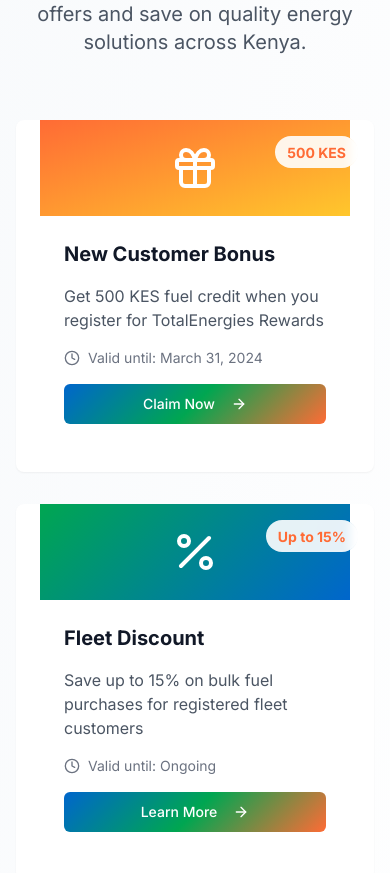
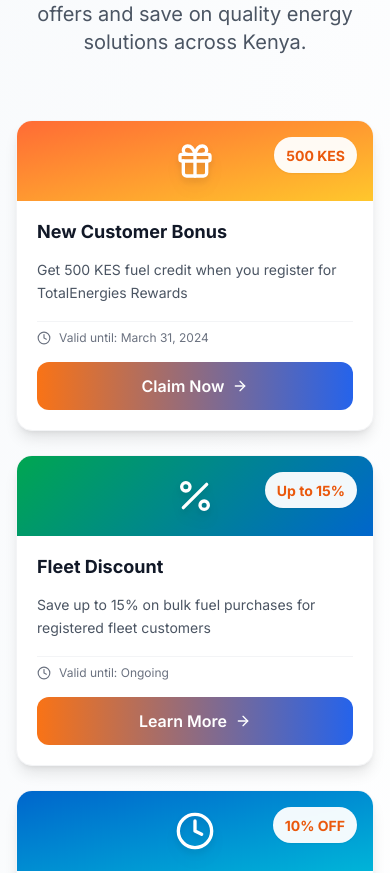
Before and after one commit to mercy-ndiritu/totalrebrand-frontend, a React (Vite) app: page / in a window 390 px wide. Shown: the part 5805-6678 px from the top of the page. Built offline with nearby package versions, Linux system fonts and the light colour scheme.

Commit message:
feat: Update PromotionsSection and button styles for improved UI consistency and responsiveness

```diff
--- a/src/components/PromotionSection.tsx
+++ b/src/components/PromotionSection.tsx
@@ -53,42 +53,50 @@
         </div>
 
         {/* Promotions Grid */}
-        <div className="grid md:grid-cols-3 gap-8 mb-16">
+        {/* Promotions Grid */}
+        <div className="grid grid-cols-1 md:grid-cols-2 lg:grid-cols-3 gap-6 lg:gap-8 mb-12 lg:mb-16">
           {promotions.map((promo, index) => (
-            <Card
+            <div
               key={promo.title}
-              className="group hover:shadow-2xl transition-all duration-300 border-0 shadow-lg hover:-translate-y-2 animate-fade-in overflow-hidden relative"
-              style={{ animationDelay: `${index * 0.1}s` }}
+              className="group bg-white rounded-2xl shadow-lg hover:shadow-2xl transition-all duration-300 border border-gray-100 hover:-translate-y-2 overflow-hidden relative h-full flex flex-col"
+              style={{
+                animation: `fadeInUp 0.6s ease-out ${index * 0.1}s both`
+              }}
             >
               {/* Discount Badge */}
-              <div className="absolute top-4 right-4 bg-white/90 backdrop-blur-sm rounded-full px-3 py-1 z-10">
-                <span className="text-sm font-bold text-energy-accent">{promo.discount}</span>
+              <div className="absolute top-4 right-4 bg-white/95 backdrop-blur-sm rounded-full px-3 py-1.5 z-10 shadow-sm">
+                <span className="text-sm font-bold text-orange-600">{promo.discount}</span>
               </div>
 
-              <CardContent className="p-0">
-                <div className={`${promo.gradient} h-24 flex items-center justify-center`}>
-                  <promo.icon className="h-12 w-12 text-white" />
+              {/* Icon Header */}
+              <div className={`${promo.gradient} h-20 sm:h-24 flex items-center justify-center relative`}>
+                <promo.icon className="h-10 w-10 sm:h-12 sm:w-12 text-white drop-shadow-lg" />
+              </div>
+
+              {/* Card Content */}
+              <div className="p-5 lg:p-6 space-y-4 flex-1 flex flex-col">
+                <h3 className="text-lg lg:text-xl font-bold text-gray-900 leading-tight">
+                  {promo.title}
+                </h3>
+                <p className="text-gray-600 text-sm lg:text-base leading-relaxed flex-1">
+                  {promo.description}
+                </p>
+
+                {/* Validity */}
+                <div className="flex items-center text-xs lg:text-sm text-gray-500 pt-2 border-t border-gray-100">
+                  <Clock className="h-3.5 w-3.5 lg:h-4 lg:w-4 mr-2 flex-shrink-0" />
+                  <span>Valid until: {promo.validUntil}</span>
                 </div>
 
-                <div className="p-6 space-y-4">
-                  <h3 className="text-xl font-bold text-gray-900">{promo.title}</h3>
-                  <p className="text-gray-600">{promo.description}</p>
-
-                  <div className="flex items-center text-sm text-gray-500">
-                    <Clock className="h-4 w-4 mr-2" />
-                    Valid until: {promo.validUntil}
-                  </div>
-
-                  <Button className="w-full bg-energy-gradient hover:opacity-90 text-white group-hover:scale-105 transition-transform">
-                    {promo.ctaText}
-                    <ArrowRight className="ml-2 h-4 w-4" />
-                  </Button>
-                </div>
-              </CardContent>
-            </Card>
+                {/* CTA Button */}
+                <button className="w-full bg-gradient-to-r from-orange-500 to-blue-600 hover:from-orange-600 hover:to-blue-700 text-white font-semibold py-3 px-4 rounded-xl transition-all duration-200 group-hover:scale-105 flex items-center justify-center space-x-2 mt-4">
+                  <span>{promo.ctaText}</span>
+                  <ArrowRight className="h-4 w-4 group-hover:translate-x-1 transition-transform" />
+                </button>
+              </div>
+            </div>
           ))}
         </div>
-
         {/* Newsletter Signup */}
         <div className="bg-white rounded-3xl p-8 lg:p-12 shadow-lg border border-gray-100 text-center animate-fade-in">
           <h3 className="text-3xl font-bold text-gray-900 mb-4">
--- a/src/components/ServicesSection.tsx
+++ b/src/components/ServicesSection.tsx
@@ -106,7 +106,7 @@
               <Button size="lg" className="bg-energy-gradient hover:opacity-90 text-white px-8 py-4 rounded-full">
                 Get Quote
               </Button>
-              <Button size="lg" variant="outline" className="border-2 border-energy-primary text-energy-primary hover:bg-energy-primary hover:text-white px-8 py-4 rounded-full">
+              <Button size="lg" variant="outline" className="border-2 border-energy-primary text-energy-primary hover:bg-energy-primary bg-white hover:text-white px-8 py-4 rounded-full">
                 Find Nearest Station
               </Button>
             </div>
--- a/src/pages/RenewableEnergy.tsx
+++ b/src/pages/RenewableEnergy.tsx
@@ -97,7 +97,7 @@
                 Explore Solutions
                 <ArrowRight className="ml-2 h-5 w-5" />
               </Button>
-              <Button size="lg" variant="outline" className="border-2 border-energy-primary text-energy-primary hover:bg-energy-primary hover:text-white px-8 py-4 rounded-full">
+              <Button size="lg" variant="outline" className="border-2 border-energy-primary text-energy-primary hover:bg-energy-primary bg-white hover:text-white px-8 py-4 rounded-full">
                 Get Assessment
               </Button>
             </div>
```
